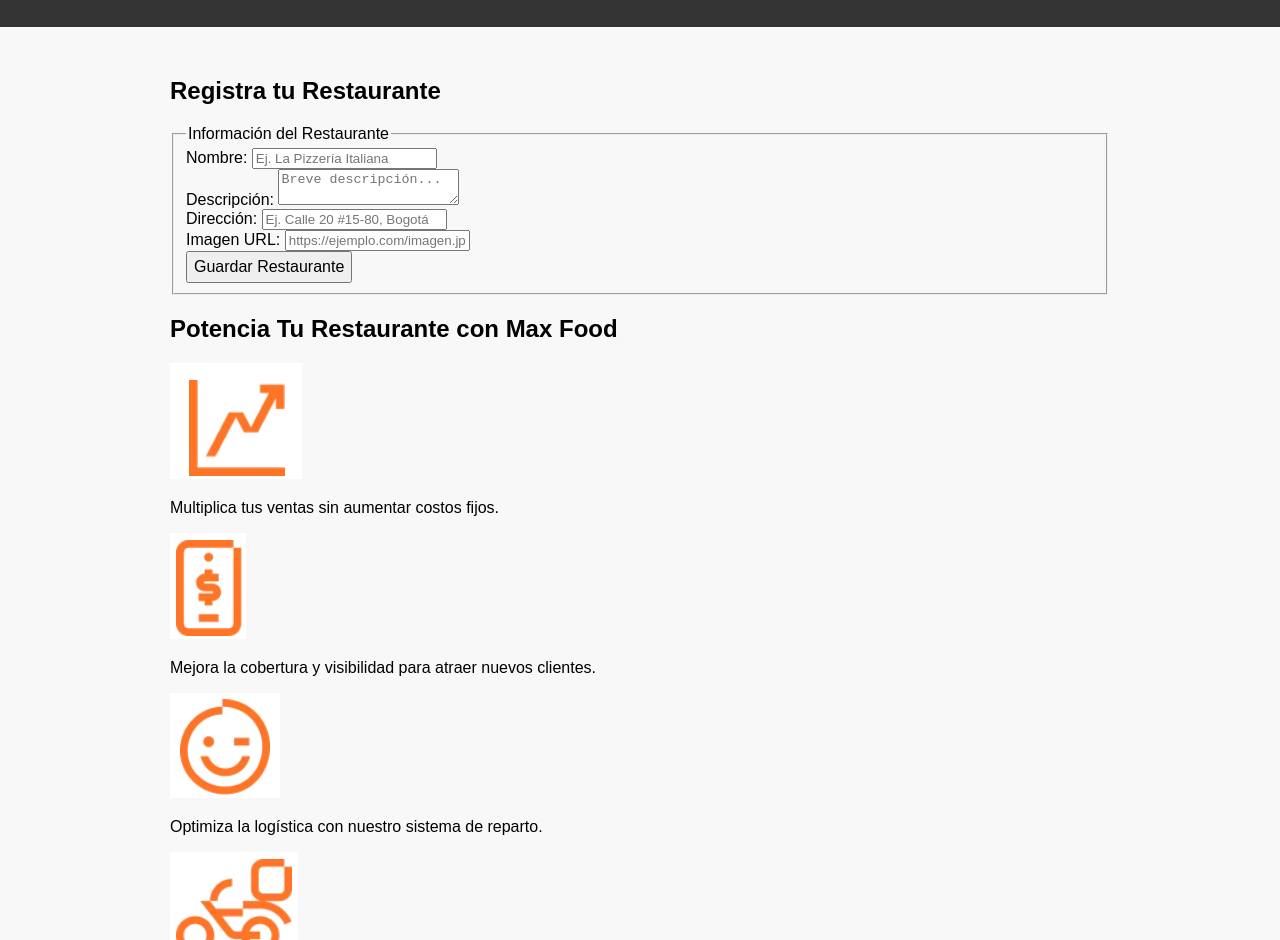
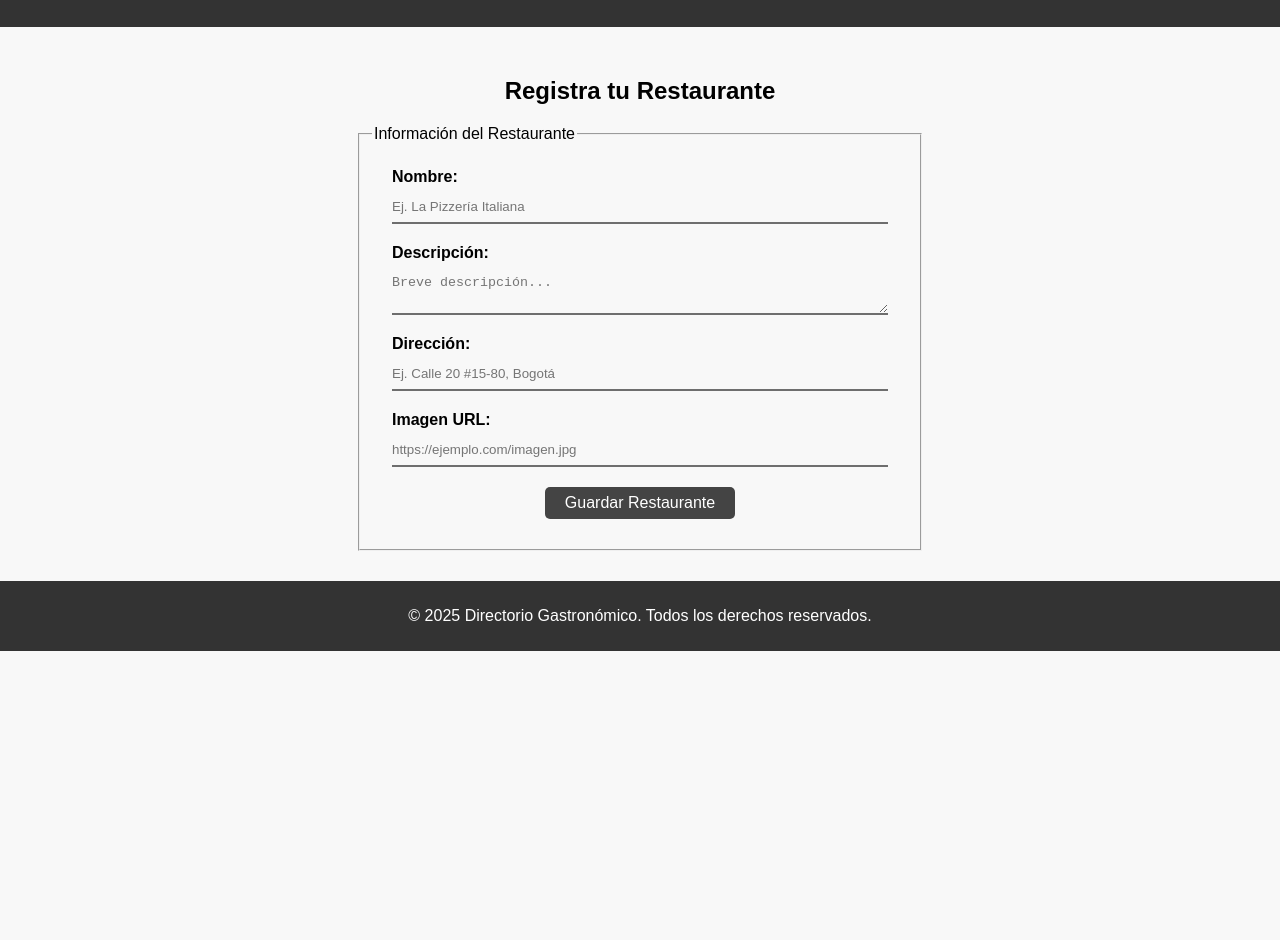
Before and after one commit to Nor121/Cocina, a plain HTML site: page new.html in a window 1280 px wide. Shown: the part 93-1033 px from the top of the page. After the commit the page ends 800 px from the top, so only its background shows below. Drawn offline with Linux system fonts and the light colour scheme; files whose address does not match are found by name.

Commit message:
Mejoras en el diseño del formulario de new

```diff
--- a/new.html
+++ b/new.html
@@ -9,7 +9,7 @@
 <body>
 
     <header>
-        <h1 class="title">¡Regístrate en Max Food y haz crecer tu negocio!</h1>
+        <h1 class="title">¡Ingresa un Restaurante!</h1>
         <nav>
             <div class="lista-1">
                 <ul>
@@ -30,58 +30,28 @@
                     <legend>Información del Restaurante</legend>
 
                     <div class="form-group">
-                        <label for="name">Nombre:</label>
-                        <input type="text" id="name" placeholder="Ej. La Pizzería Italiana" required maxlength="100">
+                        <label for="name">Nombre:
+                        <input type="text" id="name" placeholder="Ej. La Pizzería Italiana" required maxlength="100"></label>
                     </div>
 
                     <div class="form-group">
-                        <label for="description">Descripción:</label>
-                        <textarea id="description" placeholder="Breve descripción..." required maxlength="300"></textarea>
+                        <label for="description">Descripción:
+                        <textarea id="description" placeholder="Breve descripción..." required maxlength="300"></textarea></label>
                     </div>
 
                     <div class="form-group">
-                        <label for="address">Dirección:</label>
-                        <input type="text" id="address" placeholder="Ej. Calle 20 #15-80, Bogotá" required maxlength="150">
+                        <label for="address">Dirección:
+                        <input type="text" id="address" placeholder="Ej. Calle 20 #15-80, Bogotá" required maxlength="150"></label>
                     </div>
 
                     <div class="form-group">
-                        <label for="image">Imagen URL:</label>
-                        <input type="url" id="image" placeholder="https://ejemplo.com/imagen.jpg" required>
+                        <label for="image">Imagen URL:
+                        <input type="url" id="image" placeholder="https://ejemplo.com/imagen.jpg" required></label>
                     </div>
 
                     <button type="submit">Guardar Restaurante</button>
                 </fieldset>
             </form>
-        </section>
-
-        <section id="promo-section">
-            <h2>Potencia Tu Restaurante con Max Food</h2>
-            <div class="promo-container">
-                <div class="promo-card">
-                    <img src="T1.png" alt="Multiplica tus ventas">
-                    <p>Multiplica tus ventas sin aumentar costos fijos.</p>
-                </div>
-
-                <div class="promo-card">
-                    <img src="T2.png" alt="Incrementa tu visibilidad">
-                    <p>Mejora la cobertura y visibilidad para atraer nuevos clientes.</p>
-                </div>
-
-                <div class="promo-card">
-                    <img src="T3.png" alt="Optimiza entregas">
-                    <p>Optimiza la logística con nuestro sistema de reparto.</p>
-                </div>
-
-                <div class="promo-card">
-                    <img src="T4.png" alt="Atención personalizada">
-                    <p>Accede a herramientas avanzadas para una mejor gestión.</p>
-                </div>
-
-                <div class="promo-card">
-                    <img src="T5.png" alt="Promociones exclusivas">
-                    <p>Disfruta de ofertas especiales y aumenta tus clientes.</p>
-                </div>
-            </div>
         </section>
 
     </main>
--- a/style.css
+++ b/style.css
@@ -26,6 +26,8 @@
     padding: 30px;
 }
 
+/*CSS de la pagina search*/
+
 #search-container input, select, button{
     font-size: 1rem;
     height: 2rem;
@@ -48,14 +50,16 @@
 }
 
 #search-container button{
-    border-radius: 10px;
-    font-weight: bold;
-    border: 2px solid #444;
+    border-radius: 5px;
+    background-color: #444;
+    color: white;
+    border: none;
+    cursor: pointer;
+    font-size: 1em;
 }
 
 #search-container button:hover{
-    background-color: #444;
-    color: white;
+    background-color:#666 ;
 }
 
 
@@ -105,6 +109,63 @@
 .restaurant-card p{
     margin: 0;
 }
+/*Aca termina css de la pagina search*/
+
+/*Css Nuevo formulario*/
+#form-section h2{
+    text-align: center;
+}
+#restaurant-form{
+    margin: auto;
+    text-align: center;
+    justify-items: center;
+    display: block;
+}
+#restaurant-form fieldset{
+    width: 60%;
+    margin: 0 auto;
+    text-align: left;
+}
+#restaurant-form label{
+    display: block;
+    margin-bottom: 5px;
+    text-align: left;
+    font-weight: bold;
+}
+#restaurant-form input, textarea{
+    display: block;
+    margin: 5px auto 15px auto;
+    width: 100%;
+    border: none;
+    border-bottom: 2px solid #6e6e6e;
+    background-color: #f8f8f8;
+    padding: 8px 0;
+}
+#restaurant-form input:focus, textarea:focus{
+    outline: none;
+    border-bottom: 3px solid #1b1b1b;
+}
+
+.form-group{
+    margin: 20px;
+}
+
+#restaurant-form button{
+    display: block;
+    padding: 5px 20px;
+    background-color: #444;
+    color: white;
+    border: none;
+    border-radius: 5px;
+    cursor: pointer;
+    font-size: 1em;
+    margin: 20px auto;
+}
+#restaurant-form button:hover{
+    background-color:#666 ;
+}
+
+/*Aca termina CSS Formulario Nuevo*/
 
 .directorio-restaurantes {
     display: flex;
@@ -144,6 +205,7 @@
 .lista-1 ul li a:hover {
     background-color: #666;
 }
+/*Aca termina CSS de la navegacion*/
 
 /* Contenido principal */
 .slider {
```
